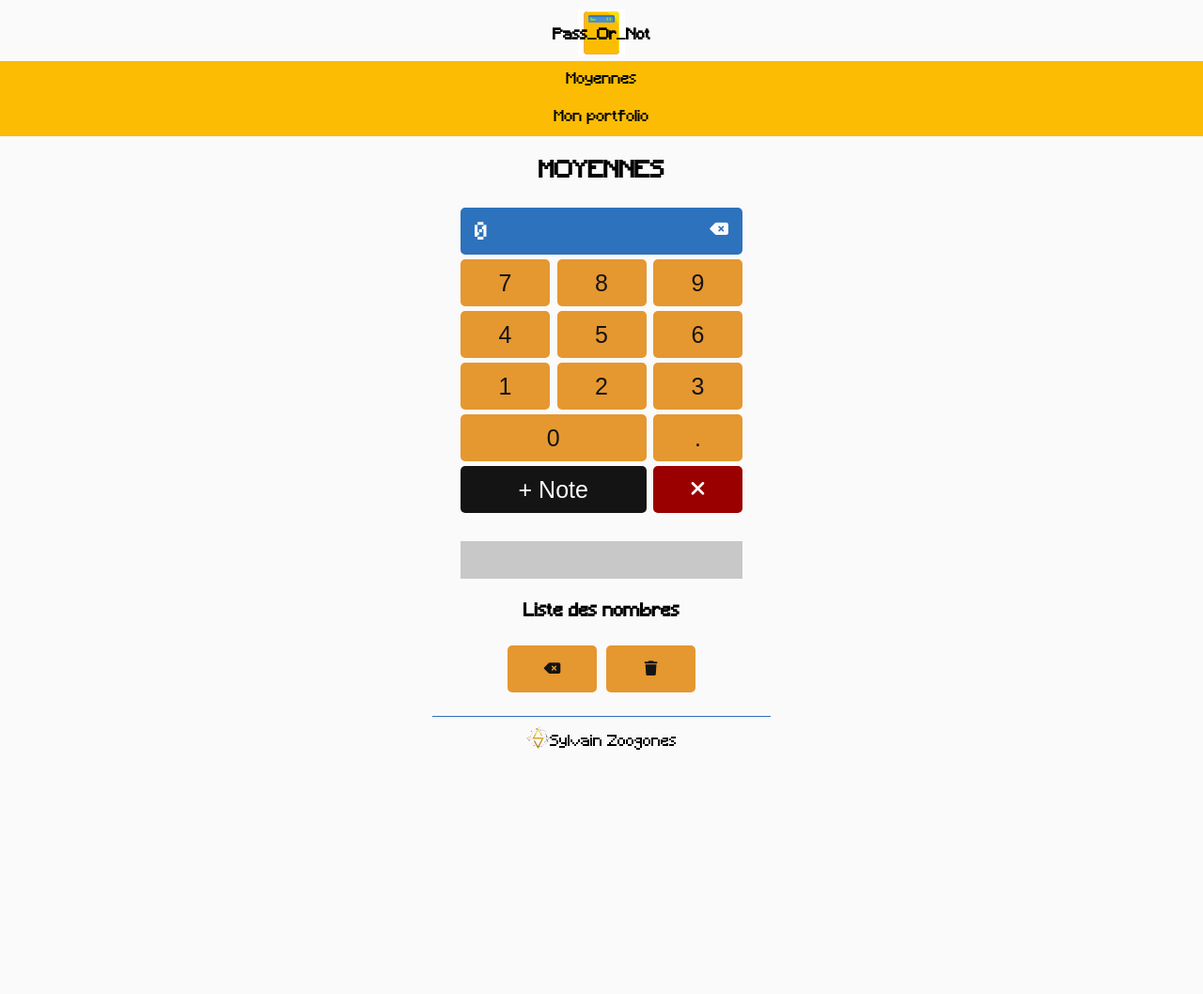
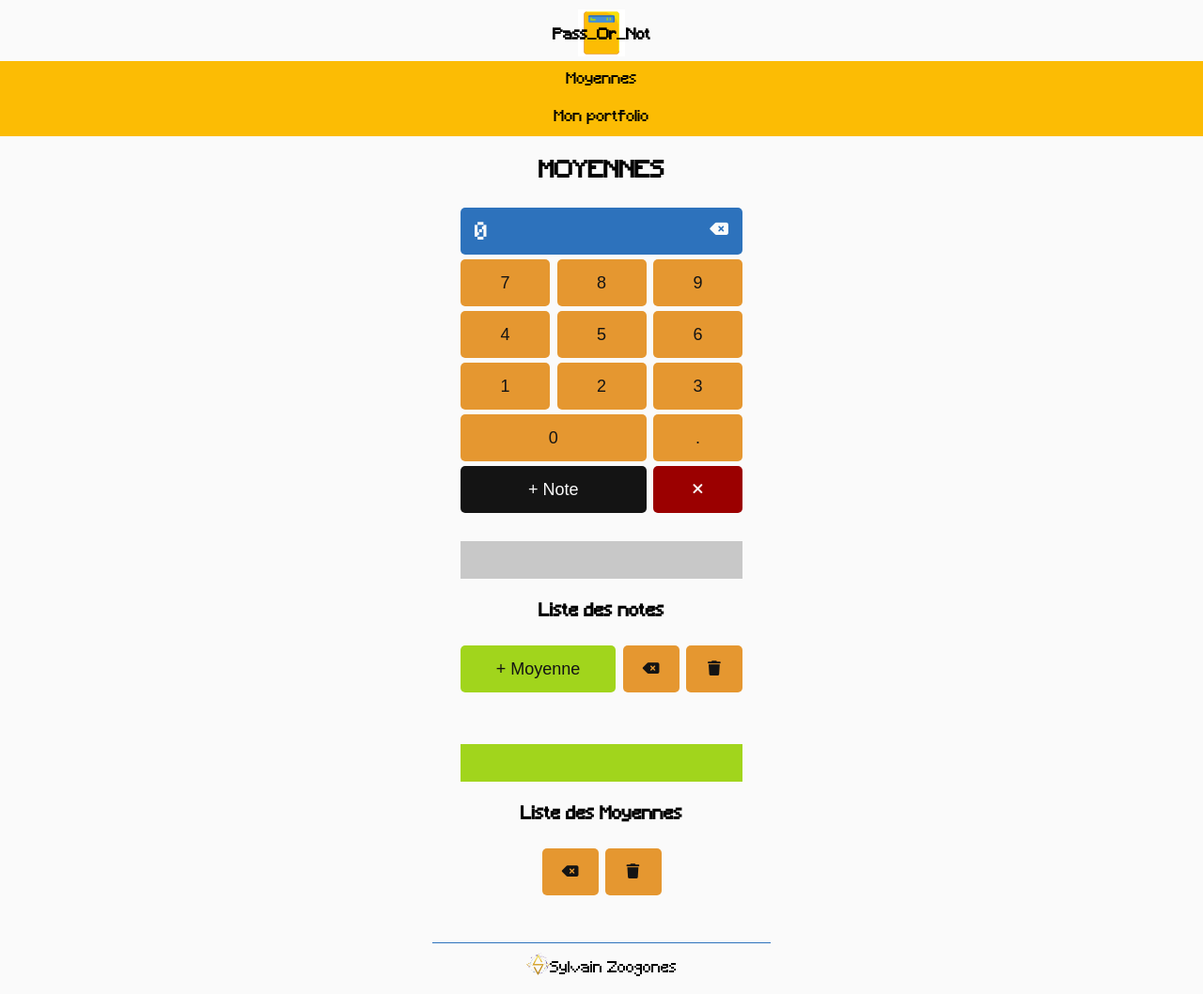
Before and after one commit to Sylvain-Z/passornot, a plain HTML site: page average.html in a window 1280 px wide. Shown: the whole page at 94% size. Before the commit the page ends 817 px from the top, so only its background shows below. Drawn offline with Linux system fonts and the light colour scheme.

Commit message:
averages average ajout

```diff
--- a/average.html
+++ b/average.html
@@ -46,17 +46,32 @@
             </form>
         </div>
 
-        <div class="result-div">
-            <p class="result" id="result"></p>
-        </div>
+
 
         <article class="marksList">
-            <h3>Liste des nombres</h3>
+            <div class="result-div">
+                <p class="result" id="result"></p>
+            </div>
+            <h3>Liste des notes</h3>
             <p id="marksDisplay"></p>
-            <div class="button-container listClear">
-                <button class="bouttonList" id="eraseLastMark" type="button"><i
-                        class="fa-solid fa-delete-left fa-2xs"></i></button>
-                <button class="bouttonList" id="eraseAllMark" type="button"><i class="fa-solid fa-trash fa-2xs"></i></button>
+            <div class="button-container">
+                <button class="boutton plus plusAverage" id="plusAverage" type="button">+ Moyenne</button>
+                <button class="boutton erase-btn" id="eraseLastMark" type="button"><i class="fa-solid fa-delete-left fa-sm"></i></button>
+                <button class="boutton erase-btn" id="eraseAllMark" type="button"><i class="fa-solid fa-trash fa-sm"></i></button>
+            </div>
+        </article>
+
+
+
+        <article class="averagesList">
+            <div class="averagesResult-div">
+                <p class="result" id="averageResult"></p>
+            </div>
+            <h3>Liste des Moyennes</h3>
+            <p id="averagesDisplay"></p>
+            <div class="button-container center-div">
+                <button class="boutton erase-btn center-btn" id="eraseLastAverage" type="button"><i class="fa-solid fa-delete-left fa-sm"></i></button>
+                <button class="boutton erase-btn center-btn" id="eraseAllAverage" type="button"><i class="fa-solid fa-trash fa-sm"></i></button>
             </div>
         </article>
 
--- a/scripts/script.js
+++ b/scripts/script.js
@@ -1,6 +1,5 @@
 /* --------------- Animation Typing --------------------------*/
 
-// function([string1], target id)
 typeDisplay(['Commencer'], 'start');
 
 function typeDisplay(words, id) {
@@ -58,12 +57,18 @@ const emptyInput = document.getElementById("emptyInput");
 const eraseOneNumber = document.getElementById("eraseOneNumber");
 
 const plus = document.getElementById("plus");
+const plusAverage = document.getElementById("plusAverage");
 
 const result = document.getElementById("result");
+const averageResult = document.getElementById("averageResult");
 
 const marksDisplay = document.getElementById("marksDisplay");
 const eraseLastMark = document.getElementById("eraseLastMark");
 const eraseAllMark = document.getElementById("eraseAllMark");
+
+const averagesDisplay = document.getElementById("averagesDisplay");
+const eraseLastAverage = document.getElementById("eraseLastAverage");
+const eraseAllAverage = document.getElementById("eraseAllAverage");
 
 /* fonctions */
 
@@ -122,6 +127,9 @@ function eraseLast() {
     updateDisplay();
   })
 };
+
+/* --------- */
+
 function addMark() {
   plus.addEventListener("click", () => {
     let newMark = input.innerHTML;
@@ -177,9 +185,70 @@ function emptyMarksList() {
   })
 };
 
+/* --------- */
+
+function addAverage() {
+  plusAverage.addEventListener("click", () => {
+    let newAverage = result.innerHTML;
+    let currentAverages = JSON.parse(localStorage.getItem("averages")) || [];
+    if (newAverage.trim() !== "") {
+      currentAverages.push(newAverage);
+      localStorage.setItem("averages", JSON.stringify(currentAverages));
+      input.innerHTML = "";
+      result.innerHTML = "";
+      localStorage.removeItem("marks");
+    }
+
+    updateDisplay();
+  })
+};
+function displayAverages() {
+  let averages = JSON.parse(localStorage.getItem("averages")) || [];
+  averagesDisplay.innerHTML = averages.join(" + ");
+}
+function getAveragesAverage() {
+  let averages = JSON.parse(localStorage.getItem("averages")) || [];
+  let sum = 0;
+  for (const average of averages) {
+    sum += parseFloat(average);
+  }
+  return sum / averages.length;
+};
+function displayAveragesAverage() {
+  let averagesAverage = getAveragesAverage();
+  if (averagesAverage) {
+    averageResult.innerHTML = averagesAverage.toFixed(2);
+  }
+};
+function removeLastAverage() {
+  eraseLastAverage.addEventListener("click", () => {
+    let averages = JSON.parse(localStorage.getItem("averages")) || [];
+    if (averages.length === 1) {
+      localStorage.removeItem("averages");
+      averagesDisplay.innerHTML = [];
+      averageResult.innerHTML = "";
+    } else {
+      averages.pop();
+      localStorage.setItem("averages", JSON.stringify(averages));
+
+      updateDisplay();
+    }
+  })
+};
+function emptyAveragesList() {
+  eraseAllAverage.addEventListener("click", () => {
+    localStorage.removeItem("averages");
+
+    averagesDisplay.innerHTML = [];
+    averageResult.innerHTML = "";
+  })
+};
+
 function updateDisplay() {
   displayMarks();
   displayAverage();
+  displayAverages();
+  displayAveragesAverage();
 }
 
 document.addEventListener('DOMContentLoaded', () => {
@@ -202,11 +271,16 @@ document.addEventListener('DOMContentLoaded', () => {
   eraseLast();
 
   addMark();
-
   getAverage();
 
   emptyMarksList();
   removeLastMark();
 
+  addAverage();
+  getAveragesAverage();
+
+  removeLastAverage();
+  emptyAveragesList();
+
   updateDisplay();
 });
--- a/styles/style.css
+++ b/styles/style.css
@@ -182,12 +182,15 @@ footer p {
 
 /* CALCULATRICE */
 
-.result-div {
+.result-div, .averagesResult-div {
     width: 300px;
     height: 40px;
     line-height: 40px;
     margin: 0 0 25px 0;
     background-color: var(--Grey);
+}
+.averagesResult-div {
+    background-color: var(--Green);
 }
 .result {
     text-align: center;
@@ -240,16 +243,13 @@ footer p {
     width: 95px;
     height: 50px;
     font-family: sans-serif;
-    font-size: 25px;
+    font-size: 18px;
     margin-bottom: 5px;
     padding: 0 15px;
     color: var(--Black);
     background-color: var(--Orange);
     border-radius: 5px;
     border: none;
-}
-.bouttonList {
-    margin: 0 5px;
 }
 .zero {
     width: 197.5px;
@@ -258,6 +258,11 @@ footer p {
     width: 197.5px;
     color: var(--White);
     background-color: var(--Black);
+}
+.plusAverage {
+    width: 165px;
+    color: var(--Black);
+    background-color: var(--Green);
 }
 .emptyInput {
     color: var(--White);
@@ -268,13 +273,19 @@ h3 {
     text-align: center;
     margin-bottom: 25px;
 }
-.marksList {
+.marksList, .averagesList {
     width: 300px;
+    margin-bottom: 50px;
+}
+#marksDisplay, #averagesDisplay {
     margin-bottom: 25px;
 }
-#marksDisplay {
-    margin-bottom: 25px;
-}
-.listClear {
+.center-div {
     justify-content: center;
 }
+.center-btn {
+    margin : 0 3.5px;
+}
+.erase-btn {
+    width: 60px;
+}
```
